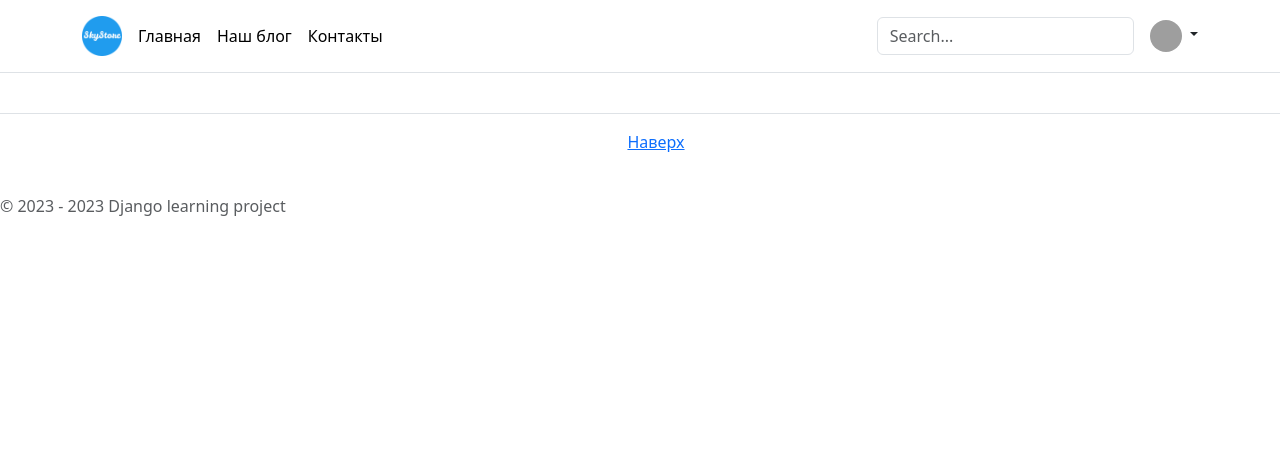
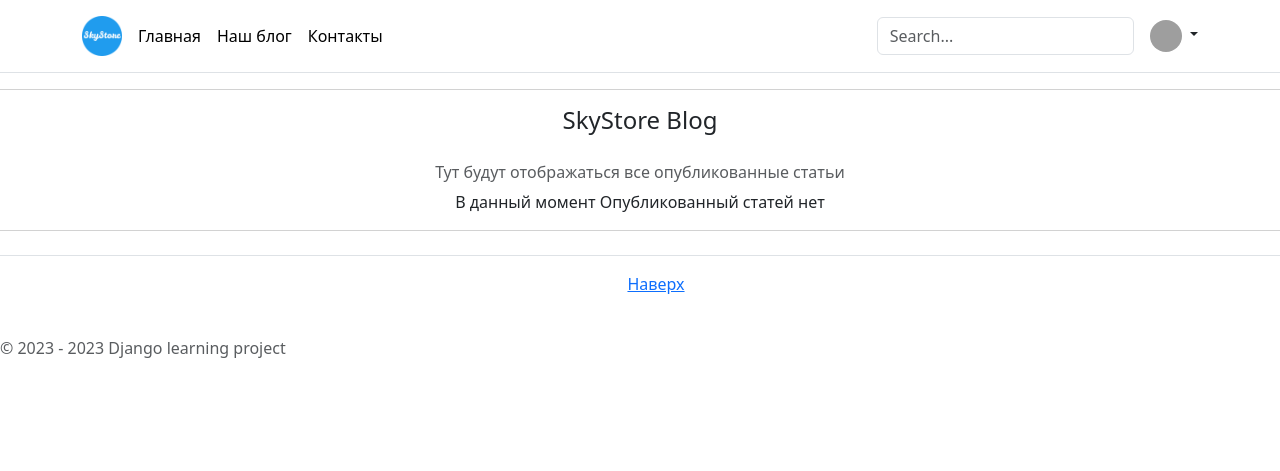
Before and after one commit to Abramov0Alexandr/django_learning, a Django app: page /blog/ in a window 1280 px wide. Shown: the top 471 px of the page. Run offline with Django 4.2, Linux system fonts and the light colour scheme; data that the repository does not hold is empty; some libraries are stand-ins or nearby versions; grey boxes are pictures that could not be loaded.

Commit message:
Рефакторинг шаблонов

```diff
--- a/blog/templates/blog/blog.html
+++ b/blog/templates/blog/blog.html
@@ -22,15 +22,25 @@ SkyStore Blog
                 <p class="text-black-50">Количество просмотров: {{ object.view_count }}</p>
 
                 <div class="btn-group btn-group-sm" role="group" aria-label="Button group">
-                    <a href="{% url 'blog:blog_detail' object.slug %}" class="btn btn-outline-primary">Читать статью</a>
-                    <a href="{% url 'blog:release_post' object.slug %}" class="btn btn-outline-primary">Редактировать статью</a>
+                    <a href="{% url 'blog:blog_detail' object.slug %}" class="btn btn-outline-primary">Читать
+                        статью</a>
+                    <a href="{% url 'blog:toggle_published_status' object.slug %}" class="btn btn-outline-primary">Снять
+                        с публикации</a>
                 </div>
-
-
             </div>
         </div>
     </div>
 </div>
-
 {% endfor %}
+{% if not object_list %}
+<div class="card">
+    <div class="card-body">
+        <h4 class="card-title">SkyStore Blog</h4><br>
+        <h6 class="card-subtitle mb-2 text-muted">Тут будут отображаться все опубликованные статьи</h6>
+        <p class="card-text">
+            В данный момент Опубликованный статей нет
+        </p>
+    </div>
+</div>
+{% endif %}
 {% endblock %}
```
